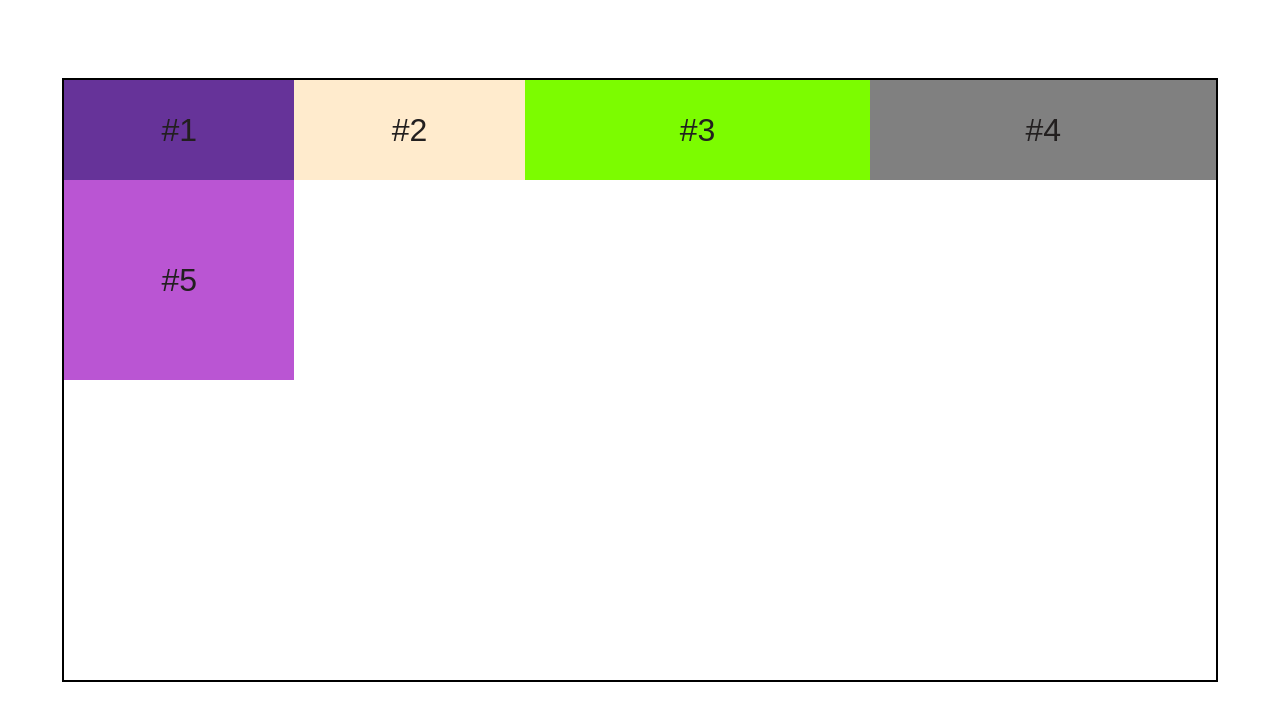
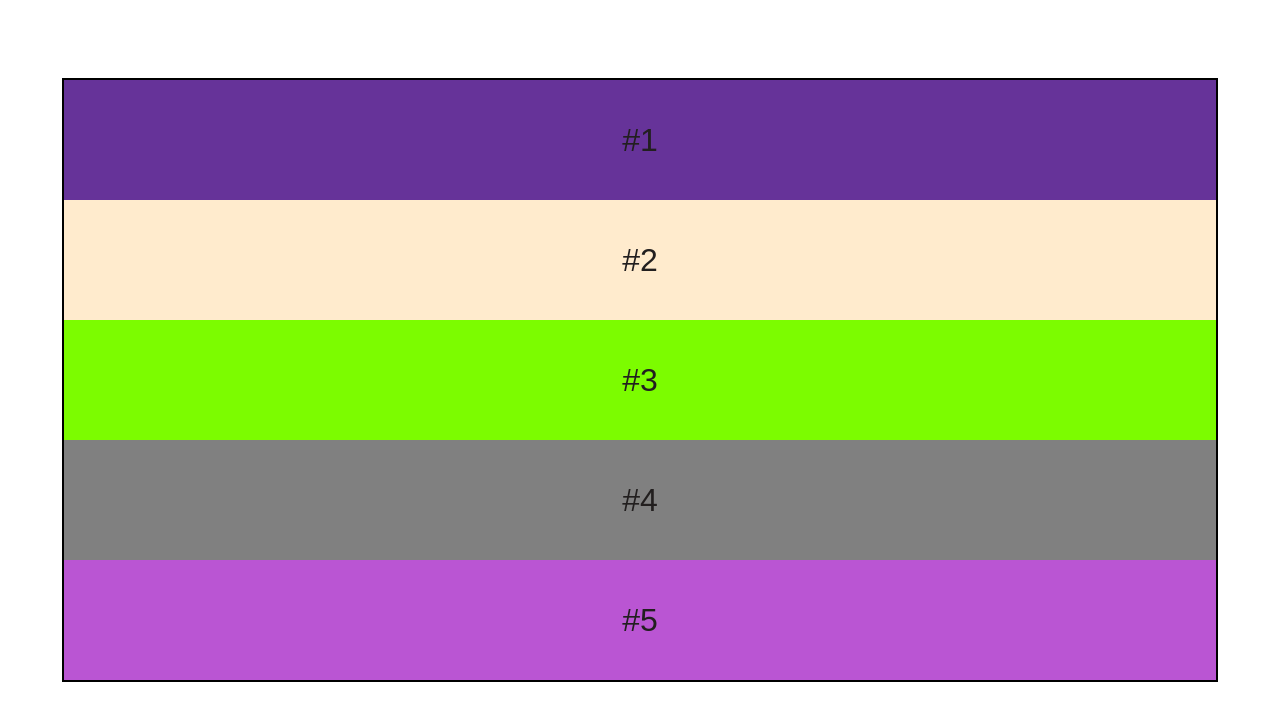
Before and after one commit to HuroNet/Curso-CSS-Codigo-Facilito, a plain HTML site: page Grid/index.html in a window 1280 px wide. Drawn offline with Linux system fonts and the light colour scheme.

Commit message:
hast aqui, va clase nueva

```diff
--- a/Grid/style.css
+++ b/Grid/style.css
@@ -17,9 +17,20 @@ body{
     /* grid-template-columns: 20% 20% 20% 20% ;  */
     /* grid-template-columns: repeat(4,20%); */
     /* fr divide el espacio disponible  que hay para filas y columnas y divide */
-    grid-template-columns: 20% 20% 1fr 1fr;
+    /* grid-template-columns: 20% 20% 1fr 1fr; */
     /* crea el tama;o de la columna y ya no hace falta  */
-    grid-template-rows: 100px 200px ;
+    /* grid-template-rows: 100px 200px ; */
+
+    /* Espaciadores  */
+    /* row-gap: 60px; */
+    /* column-gap: 10%; */
+    /* nota como hay los espacios los fr se reduce  */
+    /* gap: 20px; es en filas y colums algo general */
+
+/* face terminada  */
+
+
+
 }
 
 .item{
```
